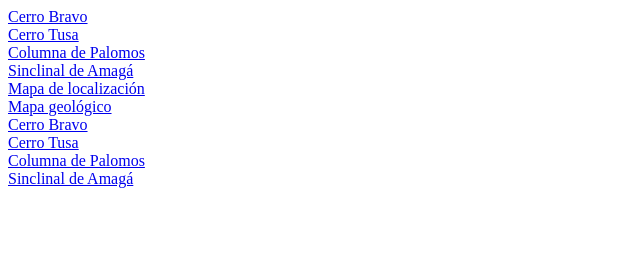
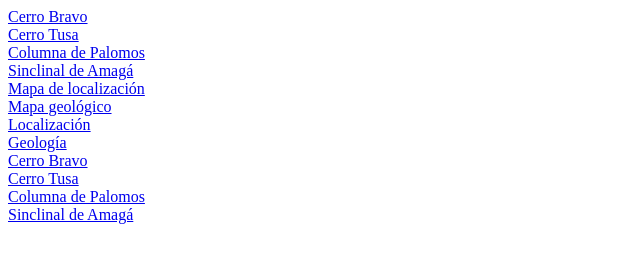
Before and after one commit to GeoportalGrosse/Geoportal_Grosse, a plain HTML site: page index.html in a window 1280 px wide. Shown: the whole page, without its empty margins (0-640 px from the left). Drawn offline with Linux system fonts and the light colour scheme.

Commit message:
Add files via upload

```diff
--- a/index.html
+++ b/index.html
@@ -12,6 +12,8 @@
 	<a href="Documentos/Sinclinal de Amagá.pdf" target="_blank">Sinclinal de Amagá</a><br/>
 	<a href="Documentos/Mapa de localización.pdf" target="_blank">Mapa de localización</a><br/>
 	<a href="Documentos/Mapa geológico.pdf" target="_blank">Mapa geológico</a><br/>
+	<a href="Documentos/Localización.pdf" target="_blank">Localización</a><br/>
+	<a href="Documentos/Geología.pdf" target="_blank">Geología</a><br/>
 	<a href="Imágenes/Cerro Bravo.jpg" target="_blank">Cerro Bravo</a><br/>
 	<a href="Imágenes/Cerro Tusa.jpg" target="_blank">Cerro Tusa</a><br/>
 	<a href="Imágenes/Columna de Palomos.jpg" target="_blank">Columna de Palomos</a><br/>
```
